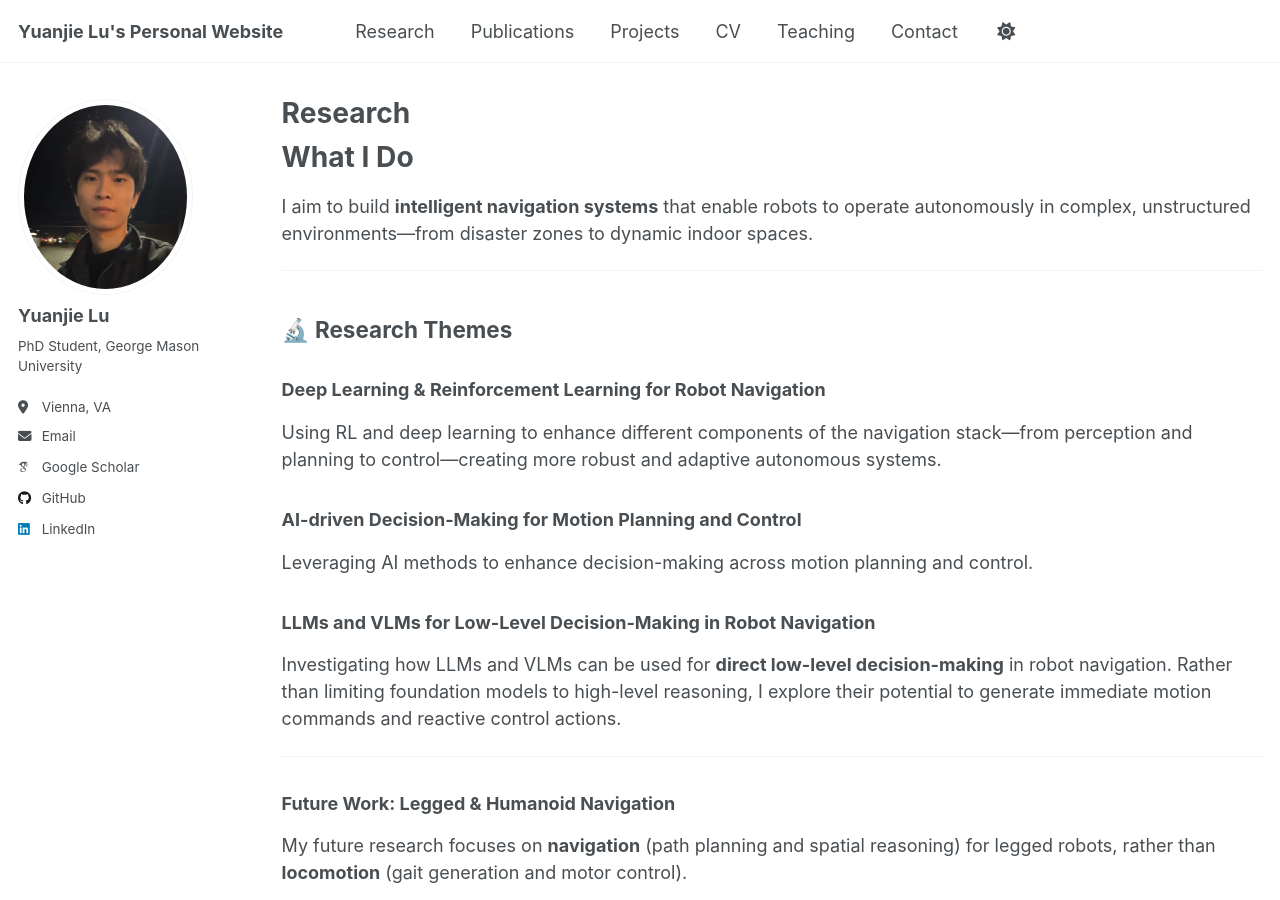
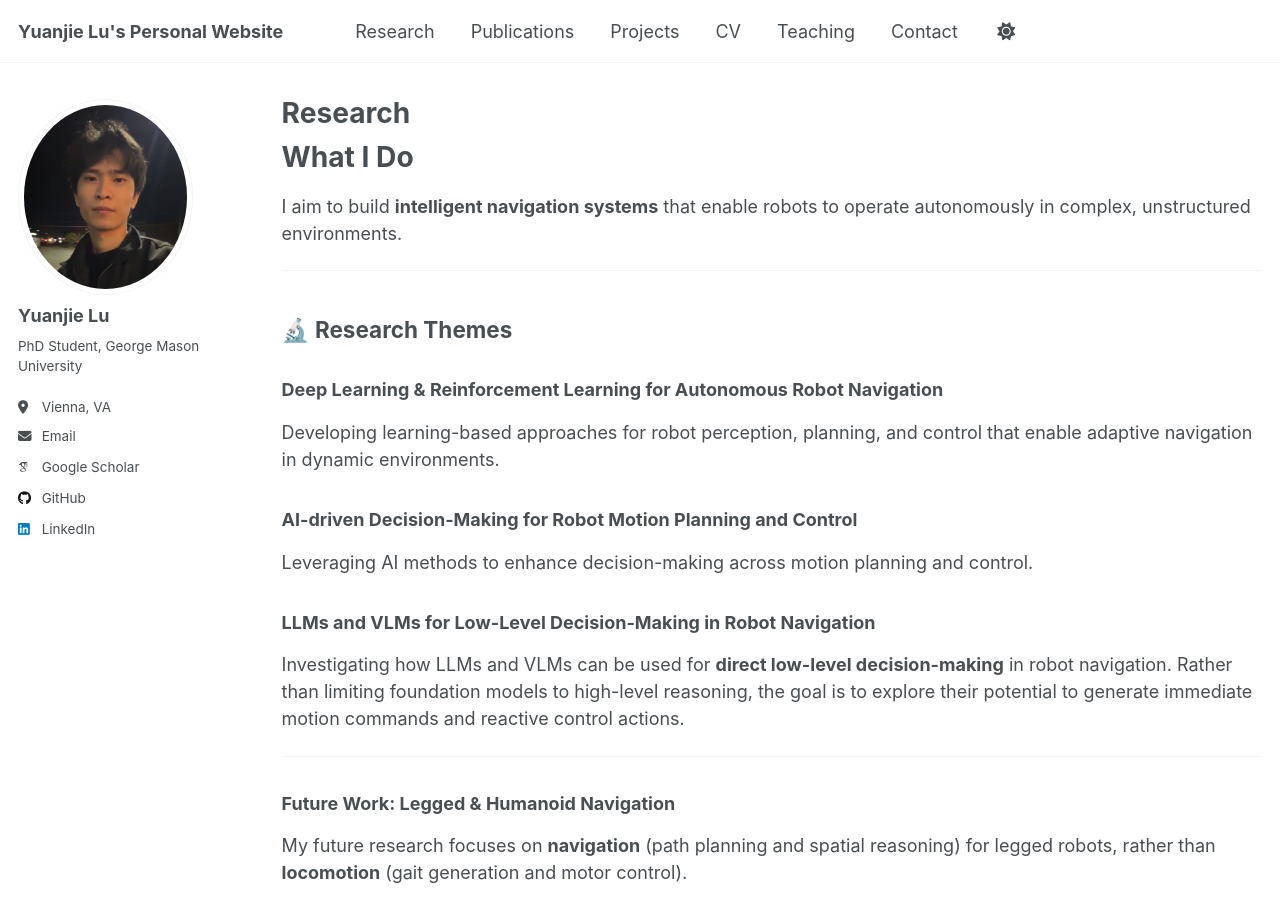
Before and after one commit to yuanjielu-64/yuanjielu-64.github.io, a Jekyll site: the page built from _pages/research.md, in a window 1280 px wide and 900 px high. Built offline with Jekyll 4.4.1, drawn with Linux system fonts in a browser that asks for light colours; some web fonts are replaced; a script that is not in the unit is left out.

Commit message:
Update research.md

```diff
--- a/_pages/research.md
+++ b/_pages/research.md
@@ -7,20 +7,20 @@ author_profile: true
 
 # What I Do
 
-I aim to build **intelligent navigation systems** that enable robots to operate autonomously in complex, unstructured environments—from disaster zones to dynamic indoor spaces.
+I aim to build **intelligent navigation systems** that enable robots to operate autonomously in complex, unstructured environments.
 
 ---
 
 ## 🔬 Research Themes
 
-### **Deep Learning & Reinforcement Learning for Robot Navigation**
-Using RL and deep learning to enhance different components of the navigation stack—from perception and planning to control—creating more robust and adaptive autonomous systems.
+### **Deep Learning & Reinforcement Learning for Autonomous Robot Navigation**
+Developing learning-based approaches for robot perception, planning, and control that enable adaptive navigation in dynamic environments.
 
-### **AI-driven Decision-Making for Motion Planning and Control**
+### **AI-driven Decision-Making for Robot Motion Planning and Control**
 Leveraging AI methods to enhance decision-making across motion planning and control.
 
 ### **LLMs and VLMs for Low-Level Decision-Making in Robot Navigation**
-Investigating how LLMs and VLMs can be used for **direct low-level decision-making** in robot navigation. Rather than limiting foundation models to high-level reasoning, I explore their potential to generate immediate motion commands and reactive control actions.
+Investigating how LLMs and VLMs can be used for **direct low-level decision-making** in robot navigation. Rather than limiting foundation models to high-level reasoning, the goal is to explore their potential to generate immediate motion commands and reactive control actions.
 
 ---
 
```
